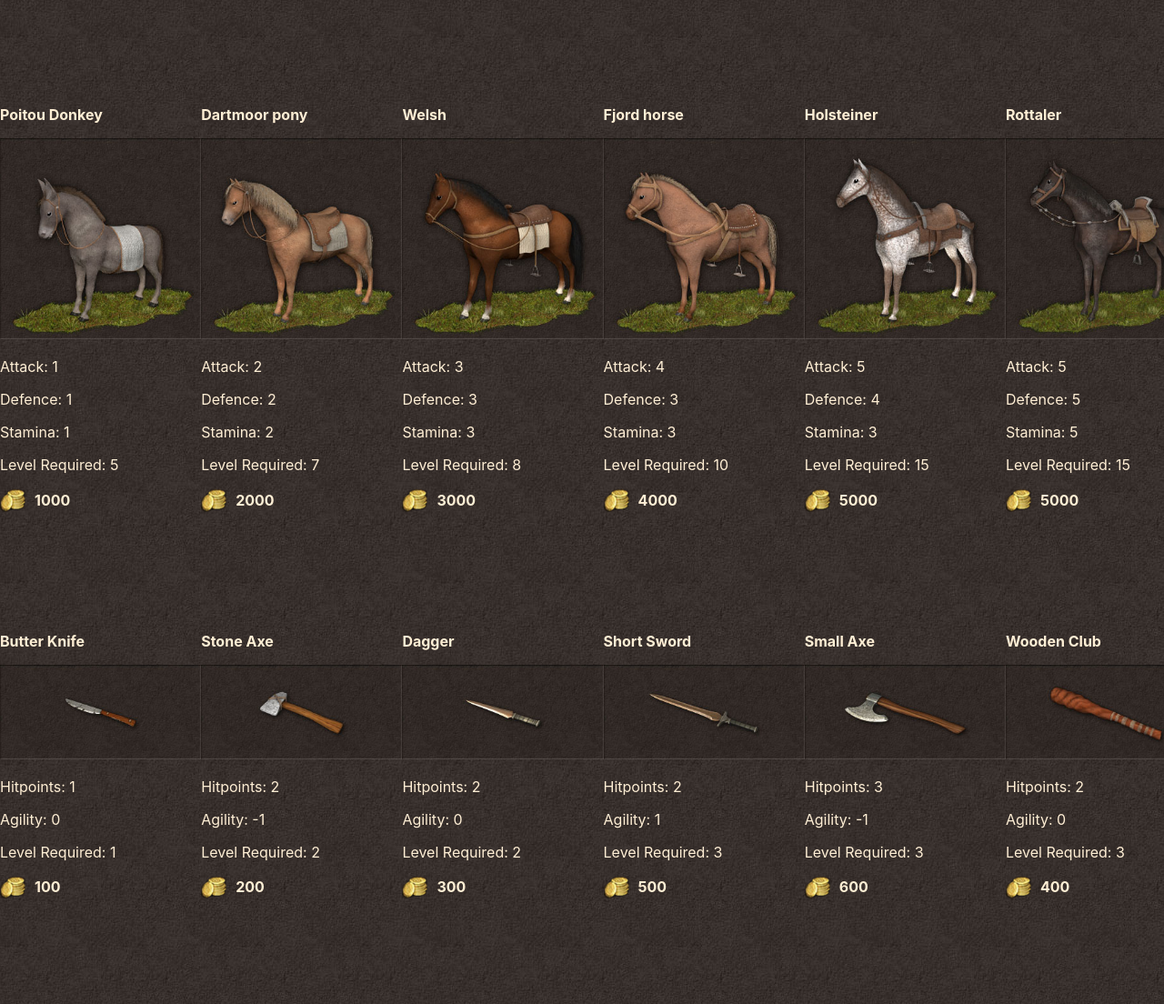
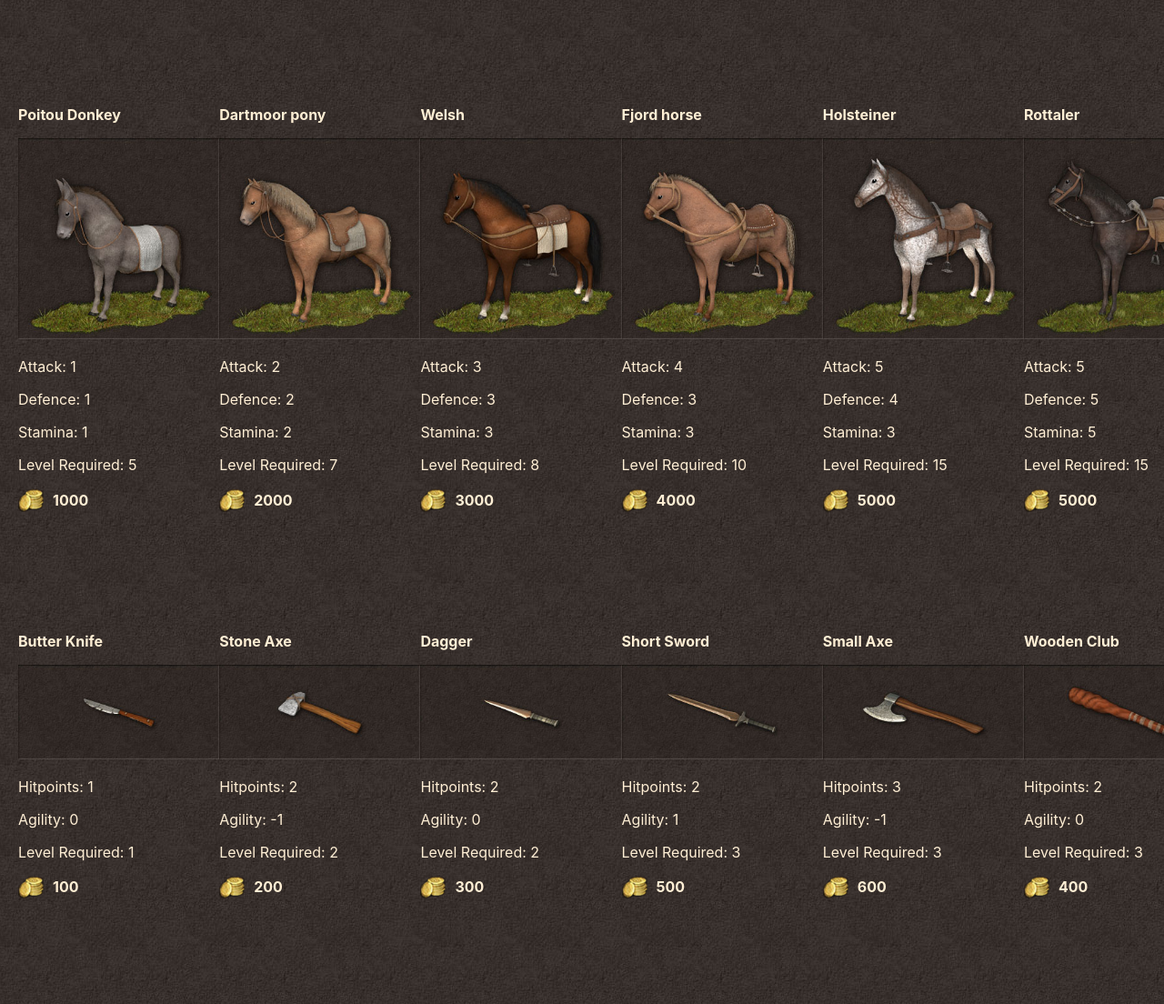
Before and after one commit to TheMshary/HW-Gear, a React (Create React App) app: page / in a window 1280 px wide. Shown: the whole page at 91% size. Built offline with nearby package versions, Linux system fonts and the light colour scheme.

Commit message:
Small left margin on the lists

```diff
--- a/src/components/Horses/index.js
+++ b/src/components/Horses/index.js
@@ -11,7 +11,14 @@ import Horse from "./Horse";
 
 const Horses = () => {
   const horseList = horses.map((horse) => <Horse horse={horse} />);
-  return <div style={{ display: "flex", overflow: "auto" }}>{horseList}</div>;
+  return (
+    <div style={{ display: "flex", overflow: "auto" }}>
+      <div>
+        <p style={{ width: "20px" }}> </p>
+      </div>
+      {horseList}
+    </div>
+  );
 };
 
 export default Horses;
--- a/src/components/Weapons/index.js
+++ b/src/components/Weapons/index.js
@@ -4,7 +4,14 @@ import Weapon from "./Weapon";
 
 const Weapons = () => {
   const weaponList = weapons.map((weapon) => <Weapon weapon={weapon} />);
-  return <div style={{ display: "flex", overflow: "auto" }}>{weaponList}</div>;
+  return (
+    <div style={{ display: "flex", overflow: "auto" }}>
+      <div>
+        <p style={{ width: "20px" }}> </p>
+      </div>
+      {weaponList}
+    </div>
+  );
 };
 
 export default Weapons;
```
